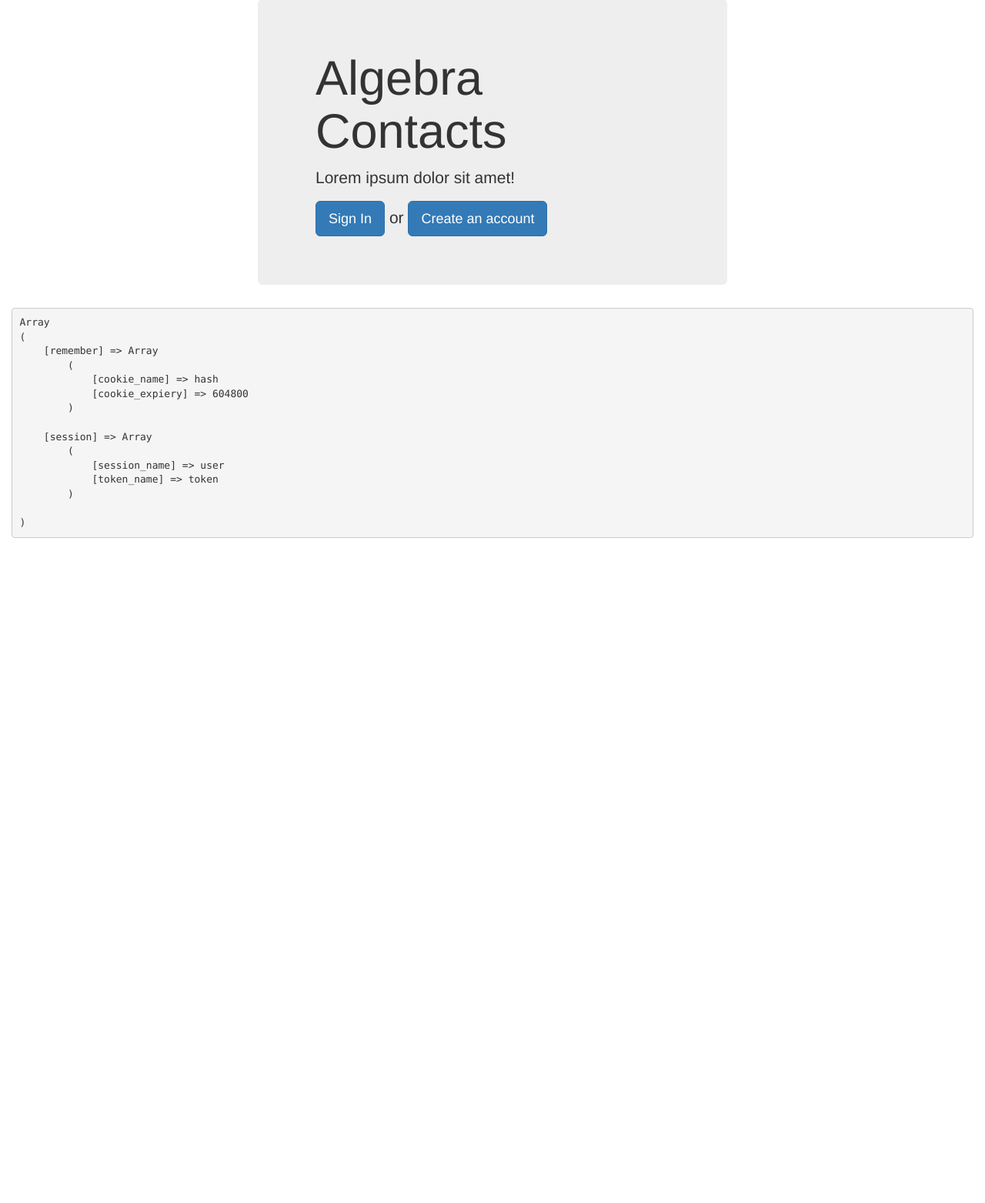
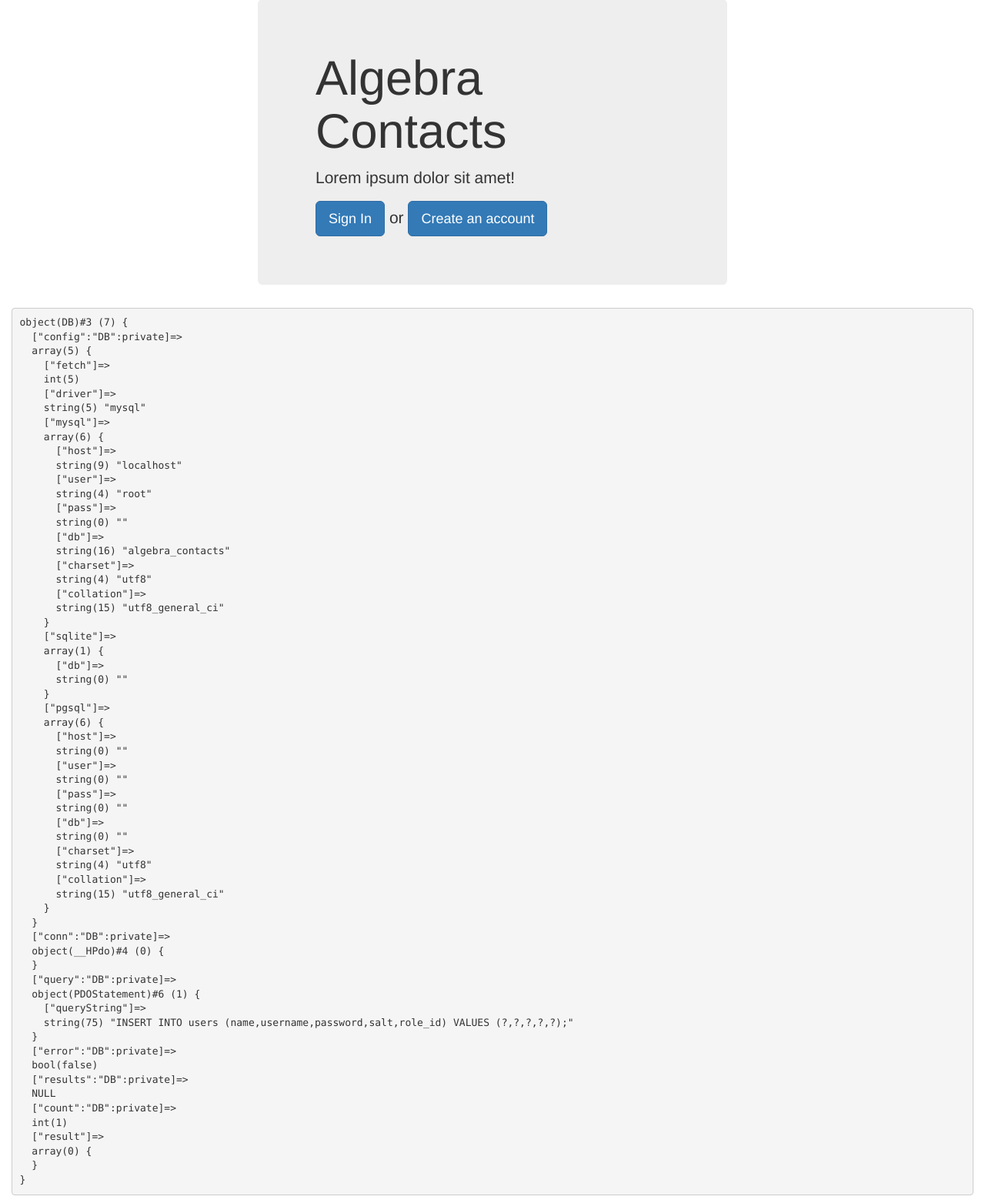
Before and after one commit to matmar01/AlgebraContacts, a PHP site: page / in a window 1280 px wide. Shown: the part 73-1636 px from the top of the page at 77% size. Before the commit the page ends 772 px from the top, so only its background shows below. Run offline with PHP 8.4, Linux system fonts and the light colour scheme; tables that the repository leaves empty hold one stand-in row (values such as "Sample post").

Commit message:
Finished DB class

```diff
--- a/classes/Config.php
+++ b/classes/Config.php
@@ -7,7 +7,7 @@
 
 		public static function get($path = NULL) {
 			if ($path) {
-				$items = require_once 'config/' . $path . '.php';
+				$items = require 'config/' . $path . '.php';
 				return $items;
 				}
 			else {
--- a/classes/DB.php
+++ b/classes/DB.php
@@ -14,11 +14,12 @@
 			$this->config = Config::get('database');
 
 			$driver = $this->config['driver'];
-			$db_name = $this->config['driver']['db'];
-			$host = $this->config['driver']['host'];
-			$user = $thie->config['driver']['user'];
-			$pass = $this->config['driver']['pass'];
-			$dsn = $driver . ':dbname=' . $db_name . 'host=' . $host;
+			$db_name = $this->config[$driver]['db'];
+			$host = $this->config[$driver]['host'];
+			$user = $this->config[$driver]['user'];
+			$pass = $this->config[$driver]['pass'];
+			$charset = $this->config[$driver]['charset'];
+			$dsn = $driver . ':dbname=' . $db_name . ';host=' . $host . ';charset=' . $charset;
 
 			try {
 				$this->conn = new PDO($dsn,$user,$pass);
@@ -36,50 +37,122 @@
 			return self::$instance;
 			}
 
-		public function query ($sql, $params = array()) {
+		private function query ($sql, $params = array()) {
 			$this->error = false;
-			$this->query = $this->conn->prepare($sql);
+			if ($this->query = $this->conn->prepare($sql)) {
+				if(!empty($params)) {
+					/*for ($i=1;$i <= count($params);$i++) {
+						$this->query->bindValue($i,$params[$i-1]);
+						}*/
+					$counter = 1;
+					foreach ($params as $key => $param) {
+						$this->query->bindValue($counter, $param);
+						$counter++;
+						}
+					}
+				if ($this->query->execute()) {
+					$this->result = $this->query->fetchAll(Config::get('database')['fetch']);
+					$this->count = $this->query->rowCount();
+					}
+				else {
+					$this->error = true;
+					}
+				}
+				return $this;
+			}
 
-			if(!empty($params)) {
-				for ($i=1;$i < count($params);$i++) {
-					$this->query->bindValue($i,$params[$i-1]);
+		private function action($action,$table,$where = array()) {
+			if (count ($where) === 3) {
+				$operators = array('=','<','>','<=','>=');
+				$field = $where[0];
+				$operator = $where[1];
+				$value = $where[2];
+				if (in_array($operator,$operators)) {
+					$sql = "$action FROM $table WHERE $field $operator ?";
+					if (!$this->query($sql,array($value))->getError()) {
+						return $this;
+						}
 					}
 				}
 			else {
-
+				$sql = "$action FROM $table";
+				if  (!$this->query($sql)->getError()) {
+					return $this;
+					}
 				}
+			return false;
 			}
 
-		private function action() {
+		public function get($columns,$table,$where = array()) {
+			return $this->action("SELECT $columns",$table,$where);
+			/*if (count ($where) === 3) {
+				$operators = array('=','<','>','<=','>=');
+				$field = $where[0];
+				$operator = $where[1];
+				$value = $where[2];
+				if (in_array($operator,$operators)) {
+					$sql = "SELECT $columns FROM $table WHERE $field $operator ?";
+					if (!$this->query($sql,array($value))->getError()) {
+						return $this;
+						}
+					}
+				}
+			else {
+				$sql = "SELECT $columns FROM $table";
+				if  (!$this->query($sql)->getError()) {
+					return $this;
+					}
+				}
+			return false;	*/
+			}
+
+		public function find($id,$table) {
+			return $this->action("SELECT *",$table,['id','=',$id]);
+			}
+
+		public function delete($table,$where = array()) {
+			return $this->action("DELETE",$table,$where);
+			}
+
+		public function insert($table,$fields) {
+			$keys = implode(',',array_keys($fields));
+			$field_num = count($fields);
+			$values = '';
+			$x = 1;
+			foreach ($fields as $key => $field) {
+				$values .= '?';
+				if ($x < $field_num) {
+					$values .= ',';
+					}
+				$x++;
+				}
+			$sql = "INSERT INTO $table ($keys) VALUES ($values);";
+			if (!$this->query($sql,$fields)->getError()) {
+				return $this;
+				}
+			return false;
+			}
+
+		public function update($table,$id,$fields) {
 
 			}
-		public function get() {
 
-			}
-		public function find() {
-
-			}
-		public function delete() {
-
-			}
-		public function insert() {
-
-			}
-		public function update() {
-
-			}
 		public function getConnection() {
 			return $this->conn;
 			}
+
 		public function getError() {
 			return $this->error;
 			}
+
 		public function getResults() {
 			return $this->results;
 			}
+
 		public function getCount() {
 			return $this->count;
 			}
 		}
+	//Zadaća update funkciju funkcija action sa više uvjeta
 
 ?>
--- a/config/app.php
+++ b/config/app.php
@@ -2,7 +2,13 @@
 
 	return [
 		'name' => 'Algebra Contacts',
+		'error_reporting' => E_ALL,
+		'display_errors' => true
+		];
+/*	isto kao i gore
+	return array (
+		'name' => 'Algebra Contacts',
 		'error_reporting' => 1
-		];
-
+		);
+*/
 ?>
--- a/core/init.php
+++ b/core/init.php
@@ -1,6 +1,5 @@
 <?php
 
-	error_reporting(E_ALL);
 
 	session_start();
 	//session_regenerate_id();
@@ -11,9 +10,12 @@
 		});//sam require sve fajlove .php u
 			//folder classes
 
+	error_reporting(Config::get('app')['error_reporting']);
+
+	$displayError = Config::get('app')['display_errors'];
 	//$displayErrors = Config::get('app');
-	ini_set('display_errors',1);
-	ini_set('display_startup_errors',1);
+	ini_set('display_errors',$displayError);
+	ini_set('display_startup_errors',$displayError);
 	//ispisuju sve greske na ekranu
 
 
--- a/index.php
+++ b/index.php
@@ -25,8 +25,48 @@
 	</div>
 <?php
 
+	$db = DB::getInstance();
+	//$rez = $db->query('SELECT * FROM users WHERE id = ? AND username = ?;',array(1,'alex'));
+
+	$get = $db->get('name','users',['id','=',1]);
+
+	//$delete = $db->delete('users',['id','=',1]);
+
+	$find = $db->find(3,'users');
+
+	/*echo '<pre>';
+	var_dump($rez);
+	echo '</pre>';*/
+
+	/*echo '<pre>';
+	var_dump($find);
+	echo '</pre>';*/
+
+	/*echo '<pre>';
+	var_dump($delete);
+	echo '</pre>';*/
+
+	/*echo '<pre>';
+	print_r(Config::get('app'));
+	echo '</pre>';
+	*/
+
+	/*$update = $db->update('users',4,['username' => 'marina',
+	'name' => 'Ivan']);
+
 	echo '<pre>';
-	print_r(Config::get('session'));
+	var_dump($update);
+	echo '</pre>';*/
+
+	$insert = $db->insert('users',
+	['name' => 'Iva',
+	'username' => 'iva',
+	'password' => 'q12432543',
+	'salt' => '5468354',
+	'role_id' => '1']);
+
+	echo '<pre>';
+	var_dump($insert);
 	echo '</pre>';
 
 	Helper::getFooter('footer');
```
